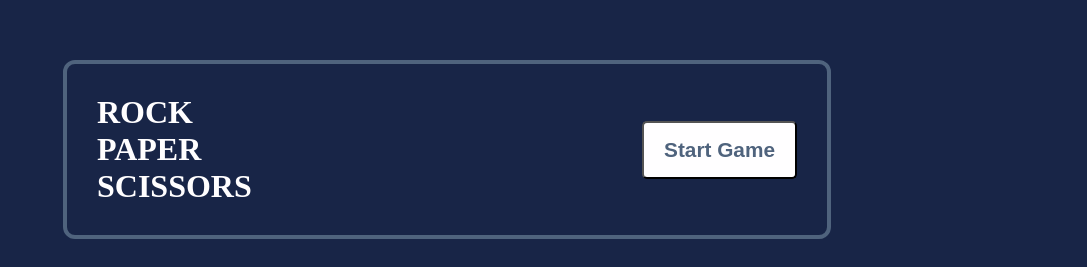
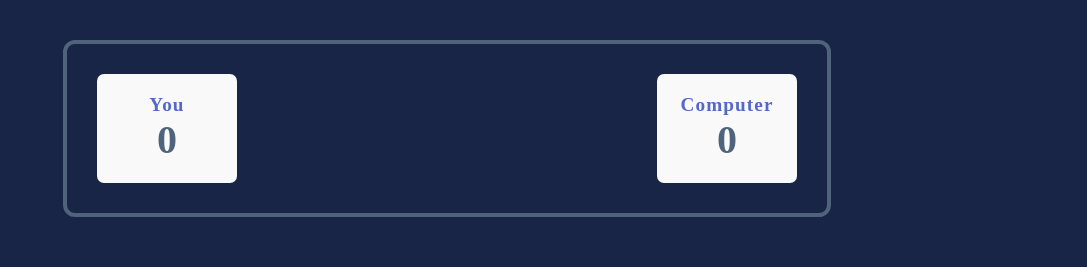
Before and after one commit to TeaChareqishvili/Game-Paper-Rock-Scissor, a React (Create React App) app: page / in a window 1280 px wide. Both pictures are taken after a click on the button "Start Game". Shown: the top 267 px of the page, without its empty margins (193-1280 px from the left). Built offline with nearby package versions, Linux system fonts and the light colour scheme.

Commit message:
game-page

```diff
--- a/src/App.js
+++ b/src/App.js
@@ -2,7 +2,6 @@ import { Main } from "./components/main/Main";
 
 
 function App() {
-  console.log('test')
   return (
     <div className="App">
       <Main/>
--- /dev/null
+++ b/src/components/game/Game.jsx
@@ -0,0 +1,21 @@
+import "./GameStyle.scss";
+
+const Game = ()=>{
+    return (
+       <div className="game-wrapper">
+         <div className="score-wrapper">
+           <div>
+            <p>You</p>
+            <h3>0</h3>
+           </div>
+           <div>
+            <p>Computer</p>
+            <h3>0</h3>
+           </div>
+         </div>
+
+       </div>
+    )
+}
+
+export {Game}
--- /dev/null
+++ b/src/components/game/GameStyle.scss
@@ -0,0 +1,42 @@
+.game-wrapper{
+    width:100%;
+    height:100%;
+    position:absolute;
+    top:0;
+    left:0;
+    background-color:#182547;
+}
+
+.score-wrapper{
+    border:solid #4f637d 4px;
+    border-radius:12px;
+    padding:30px;
+    width:60%;
+    margin: 40px auto;
+    display:flex;
+    justify-content: space-between;
+    align-items: center;
+
+    div{
+        background-color:#f9f9f9;
+        border-radius:7px;
+        padding:20px;
+        display:flex;
+        flex-direction: column;
+        align-items: center;
+        width:20%;
+        height:20%;
+    }
+    p{
+        color:#5468ca;
+        font-size:1.2rem;
+        letter-spacing: 1.1px;
+        font-weight: bold;
+    }
+
+    h3{
+        font-size:2.5rem;
+        font-weight: bold;
+        color:#4f637d;
+    }
+}
--- a/src/components/main/Main.jsx
+++ b/src/components/main/Main.jsx
@@ -2,9 +2,10 @@ import { GameSigns } from "../gameComponents/GameSigns";
 import "./MainStyles.scss";
 import { useState } from "react";
 import { Rules } from "../gameRules/Rules";
-
+import { Game } from "../game/Game";
 const Main = () => {
   const [rules, setRules] = useState(false);
+  const [game, setGame] = useState(false);
 
   return (
     <div className="main">
@@ -15,14 +16,15 @@ const Main = () => {
           <p>SCISSORS</p>
         </div>
         <div>
-          <button>Start Game</button>
+          <button onClick={() =>setGame(true)}>Start Game</button>
         </div>
       </div>
       <GameSigns />
       <div className="rules">
         <button onClick={() => setRules(true)}>Rules</button>
       </div>
-      {rules && <Rules setRules={setRules}/>}
+      {rules && <Rules setRules={setRules} />}
+      {game && <Game/>}
     </div>
   );
 };
```
Also changed, not shown: 1 other file (tests, documents, lock files or other folders).
